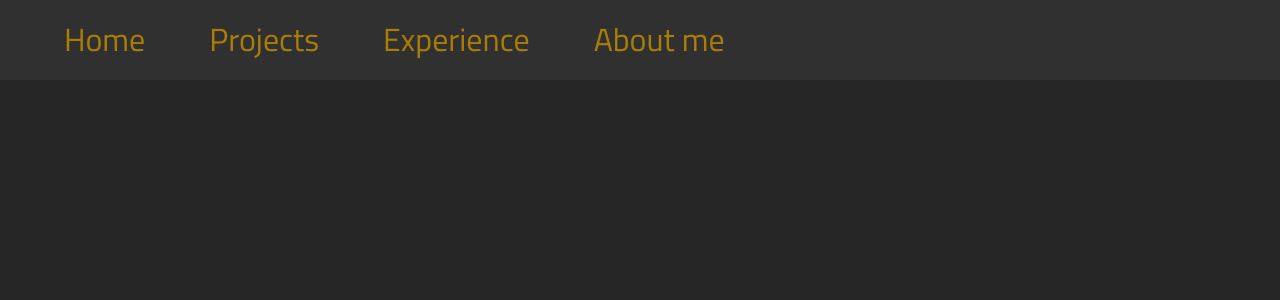
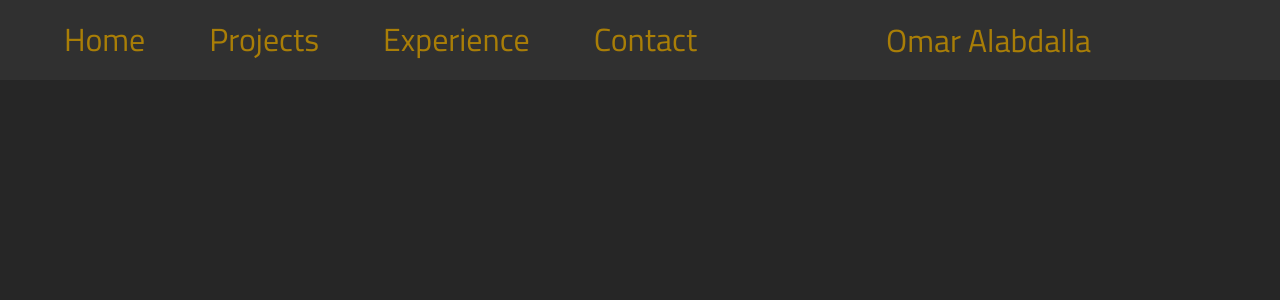
Before and after one commit to Omar-Alabdalla/Portfolio, a React (Create React App) app: page /Contact in a window 1280 px wide. Shown: the top 300 px of the page. Built offline with nearby package versions, Linux system fonts and the light colour scheme.

Commit message:
Created Glow effect on button as well as added rest of webpages

```diff
--- a/src/App.css
+++ b/src/App.css
@@ -24,7 +24,12 @@ header {
   background-color: var(--mainColor);
   color: var(--textColor);
 }
-
+b1 {
+  font-size: 2rem;
+  align-items: center;
+  display: inline;
+  text-align: right;
+}
 nav a{
   cursor: pointer;
   font-size: 2rem;
--- a/src/App.js
+++ b/src/App.js
@@ -1,5 +1,7 @@
 import Home from "./Pages/Home";
 import About from "./Pages/About";
+import Contact from "./Pages/Contact";
+import Experience from "./Pages/Experience";
 
 import NavBar from "./Components/NavBar";
 
@@ -16,8 +18,10 @@ function App() {
         <Router>
           <Routes>
             <Route exact path="/" component={Home} />
-            <Route exact path="/index" component={Home} />
-            <Route path="/about" component={About} />
+            <Route exact path="/Home" component={Home} />
+            <Route path="/about" component={About} />\
+            <Route path="/Experience" component={Experience} />
+            <Route path="/Contact" component={Contact} />
           </Routes>
         </Router>
       </React.Fragment>
--- a/src/Components/NavBar.js
+++ b/src/Components/NavBar.js
@@ -16,11 +16,12 @@ function NavBar() {
         <a href="/Home">Home</a>
         <a href="/Projects">Projects</a>
         <a href="/Experience">Experience</a>
-        <a href="/About-me">About me</a>
+        <a href="/Contact">Contact</a>
         <button className="nav-btn nav-close-btn" onClick={showNavBar}>
           <FaTimes />
         </button>
       </nav>
+      <b1>Omar Alabdalla</b1>
       <button className="nav-btn" onClick={showNavBar}>
         <FaBars />
       </button>
--- /dev/null
+++ b/src/Pages/Contact.js
@@ -0,0 +1,9 @@
+import React from "react";
+
+class Contact extends React.Component {
+  render() {
+    return <main></main>;
+  }
+}
+
+export default Contact;
--- /dev/null
+++ b/src/Pages/Experience.js
@@ -0,0 +1,9 @@
+import React from "react";
+
+class Experience extends React.Component {
+  render() {
+    return <main></main>;
+  }
+}
+
+export default Experience;
```
